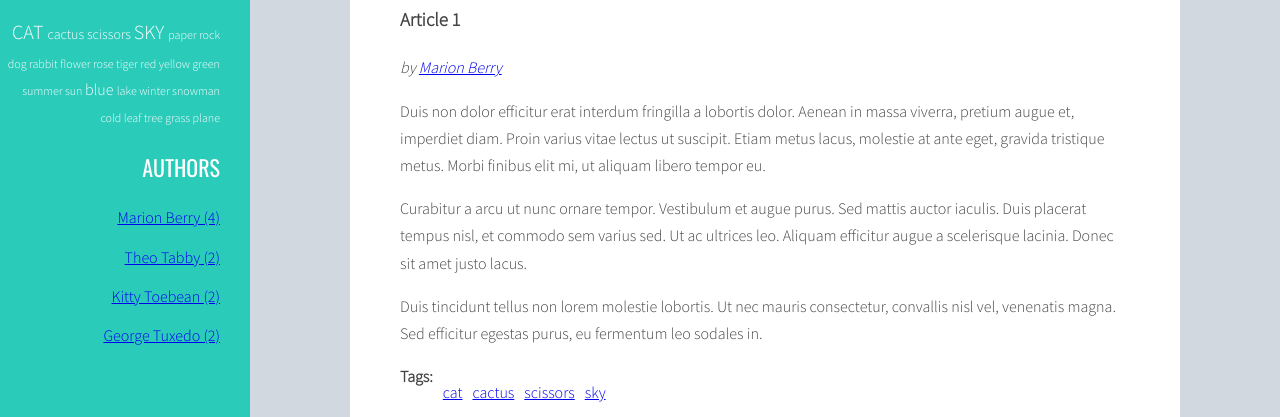
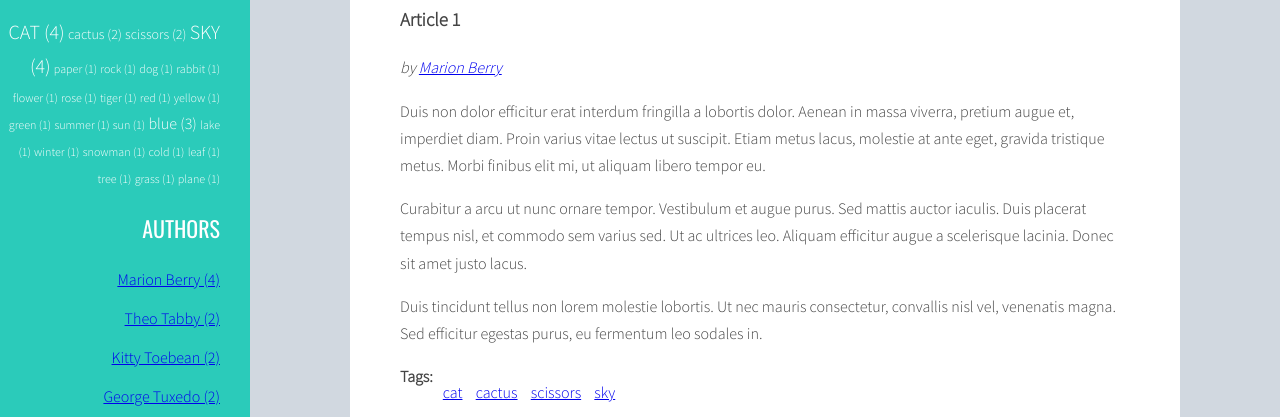
Before and after one commit to jurecki/javascript-blog, a website: page index.html in a window 1280 px wide. Both pictures are taken after a click on the link "Marion Berry". Shown: the part 383-800 px from the top of the page. Drawn offline with nearby package versions, Linux system fonts and the light colour scheme.

Commit message:
Add Handlebars

```diff
--- a/index.html
+++ b/index.html
@@ -354,7 +354,26 @@
             </main>
         </div>
     </div>
-
+    <script src="https://cdnjs.cloudflare.com/ajax/libs/handlebars.js/4.1.0/handlebars.min.js"></script>
+    <script id='template-article-link' type='text/x-handlebars-template'>
+        <li><a href="#{{id}}"><span>{{title}}</span></a></li>
+    </script>
+    <script id='template-tag-link' type='text/x-handlebars-template'>
+        <li><a href="#tag-{{articleTag}}"><span>{{articleTag}}</span></a></li>
+    </script>
+    <script id='template-authors' type='text/x-handlebars-template'>
+        by <a href="#authors-{{authorName}}"><span>{{authorName}}</span></a>
+    </script>
+    <script id='template-tagCloudLink' type='text/x-handlebars-template'>
+        {{#each tags}}
+        <li><a class="{{className}}" href="#tag-{{tag}}">{{tag}} ({{count}})</a></li>
+        {{/each}}
+    </script>
+    <script id='template-authorCloudLink' type='text/x-handlebars-template'>
+        {{#each authors}}
+        <li><a href="#authors-{{author}}"> {{author}} ({{count}})</a></li>
+        {{/each}}
+    </script>
     <script src="js/script.js"></script>
 </body>
 
--- a/js/script.js
+++ b/js/script.js
@@ -1,3 +1,11 @@
+const templates = {
+	articleLink: Handlebars.compile(document.querySelector('#template-article-link').innerHTML),
+	tagLink: Handlebars.compile(document.querySelector('#template-tag-link').innerHTML),
+	authors: Handlebars.compile(document.querySelector('#template-authors').innerHTML),
+	tagCloudLink: Handlebars.compile(document.querySelector('#template-tagCloudLink').innerHTML),
+	authorCloudLink: Handlebars.compile(document.querySelector('#template-authorCloudLink').innerHTML)
+};
+
 const opt = {
 	articleSelector:'.post',
 	titleSelector: '.post-title',
@@ -60,12 +68,16 @@
 	/* get the title form title element */
 	const articleTitle = article.querySelector(opt.titleSelector).innerHTML;
 
-    /* create HTML of the link  */
-	const linkHTML = '<li><a href="#' + articleId + '"><span>' + articleTitle + '</span></a></li>';
+    /* create HTML of the link used Handlebars template  */
+	const linkHTMLData = {
+		id: articleId,
+		title: articleTitle
+	};
+
+	const linkHTML = templates.articleLink(linkHTMLData);
 
     /* insert link into titleList */
 	html = html + linkHTML;
-
 	}
 
 	document.querySelector(opt.titleListSelector).innerHTML = html;
@@ -152,10 +164,14 @@
 		for (let articleTag of articleTagsArray) {
 
 		/* generate HTML of the link */
-		const linkHTML = '<li><a href="#tag-'+articleTag+'"><span>'+articleTag+'</span></a></li>'
+		const tagLinkData = {
+			articleTag: articleTag
+		}
+
+		const tagLink = templates.tagLink(tagLinkData);
 
 		/* add generated code to html variable */
-		tagsList = tagsList + linkHTML;
+		tagsList = tagsList + tagLink;
 
 		/* check if this link is NOT alread in allTags */
 		if (!allTags.hasOwnProperty(articleTag)) {
@@ -185,7 +201,9 @@
 
 	/* add html form allTags to tagList */
 	/* create variable for all links HTML code */
-	let allTagsHTML = '';
+	const allTagsData = {
+		tags: []
+	};
 
 	/* START LOOP: for each tag in allTags: */
 	for (let tag in allTags) {
@@ -194,10 +212,14 @@
 
 
 		/* generate code of a link and add it to allTagsHTML*/
-		allTagsHTML += tagLinkHTML;
+		allTagsData.tags.push( {
+			tag: tag,
+			count: allTags[tag],
+			className: calculateTagClass(allTags[tag], tagParams)
+		});
 	}
 
-	tagList.innerHTML = '<p>'+allTagsHTML+'</p>';
+	tagList.innerHTML = templates.tagCloudLink(allTagsData);
   }
 
   generateTags();
@@ -243,7 +265,7 @@
 	/* find all links to tags */
 
 	const linksTag = document.querySelectorAll('a[href^="#tag"]')
-
+	console.log(linksTag)
 	/* START LOOP: for each link */
 	for ( let linkTag of linksTag) {
 	  /* add tagClickHandler as event listener for that link */
@@ -269,7 +291,10 @@
 		const authorName = article.getAttribute('data-author');
 
 		/* insert author name into authors wrapper */
-		authorsWrapper.innerHTML = 'by '+'<a href="#'+authorName+'"><span>'+authorName+'</span></a>' ;
+		const authorsData = {
+			authorName: authorName
+		}
+		authorsWrapper.innerHTML = templates.authors(authorsData);
 
 		/* check if this author is NOT already in allAuthors */
 		if(!allAuthors.hasOwnProperty(authorName)) {
@@ -285,14 +310,19 @@
 	/* find list of authors in right column */
 	const authorList = document.querySelector(opt.authorsListSelector);
 
-	let allAuthorsHTML = '';
+	const allAuthorsData = {
+		authors: []
+	};
 
 	for (let author in allAuthors) {
-		allAuthorsHTML+= '<li><a href="#'+author+'">'+ author + ' (' + allAuthors[author] + ') </li></a>';
+		//allAuthorsHTML+= '<li><a href="#'+author+'">'+ author + ' (' + allAuthors[author] + ') </li></a>';
+		allAuthorsData.authors.push({
+			author: author,
+			count: allAuthors[author]
+		});
 	}
 
-	authorList.innerHTML += allAuthorsHTML;
-
+	authorList.innerHTML = templates.authorCloudLink(allAuthorsData);
   }
 
   generateAuthors();
@@ -305,7 +335,7 @@
 	const clickedElement = this;
 
 	/* make constance author and read the attribute 'href' form the clicked element */
-	const author = this.getAttribute('href').replace('#','');
+	const author = this.getAttribute('href').replace('#authors-','');
 
 	/* execute function 'generateTitleLinks" with author selector as argument */
 		generateTitleLinks('[data-author="' + author + '"]');
@@ -313,8 +343,9 @@
 
   function addClickListenersToAuthors() {
 	  /* find all links to author */
-		const linksToAuthor = document.querySelectorAll('.post-author a')
+		const linksToAuthor = document.querySelectorAll('a[href^="#authors"]')
 
+		console.log(linksToAuthor);
 	  /* START LOOP: for every author */
 		for (let linkToAuthor of linksToAuthor) {
 		/* add authorClickHandler as event listener for that link */
```
